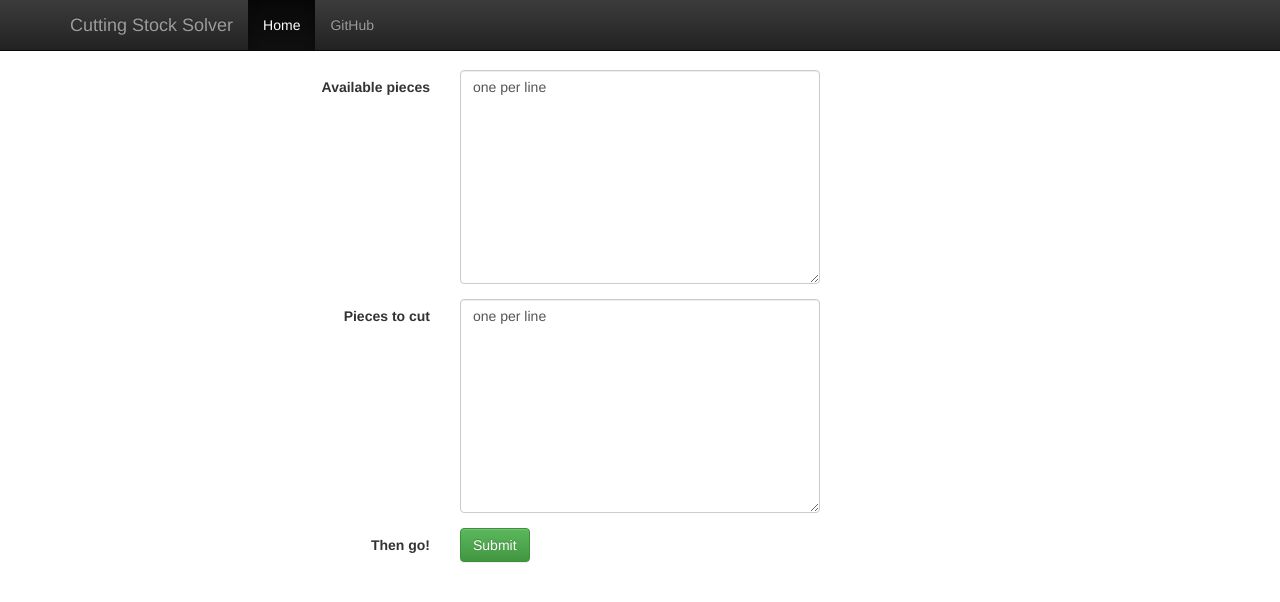
After one commit to uyabrup/php-CuttingStockProblem, a PHP site: page / in a window 1280 px wide. The commit adds this page. Shown: the top 602 px of the page. Run offline with PHP 8.4, Linux system fonts and the light colour scheme; some libraries are stand-ins or nearby versions.

Commit message:
Updated demo.

```diff
--- /dev/null
+++ b/footer.inc.php
@@ -0,0 +1,2 @@
+</body>
+</html>
--- /dev/null
+++ b/header.inc.php
@@ -0,0 +1,36 @@
+<!DOCTYPE html>
+<head>
+	<title>Cutting Stock Solver Example</title>
+    <script src="https://ajax.googleapis.com/ajax/libs/jquery/1.11.1/jquery.min.js"></script>
+	<link rel="stylesheet" href="//maxcdn.bootstrapcdn.com/bootstrap/3.2.0/css/bootstrap.min.css">
+	<link rel="stylesheet" href="//maxcdn.bootstrapcdn.com/bootstrap/3.2.0/css/bootstrap-theme.min.css">
+	<script src="//maxcdn.bootstrapcdn.com/bootstrap/3.2.0/js/bootstrap.min.js"></script>
+
+	<style>
+	body {
+	  padding-top: 70px;
+	}
+	</style>
+
+</head>
+<body>
+
+  <div class="navbar navbar-inverse navbar-fixed-top" role="navigation">
+      <div class="container">
+        <div class="navbar-header">
+          <button type="button" class="navbar-toggle" data-toggle="collapse" data-target=".navbar-collapse">
+            <span class="sr-only">Toggle navigation</span>
+            <span class="icon-bar"></span>
+            <span class="icon-bar"></span>
+            <span class="icon-bar"></span>
+          </button>
+          <a class="navbar-brand" href="#">Cutting Stock Solver</a>
+        </div>
+        <div class="collapse navbar-collapse">
+          <ul class="nav navbar-nav">
+            <li class="active"><a href="index.php">Home</a></li>
+            <li><a href="http://github.com/lovattj/php-CuttingStockProblem" target="_blank">GitHub</a></li>
+          </ul>
+        </div><!--/.nav-collapse -->
+      </div>
+    </div>
--- /dev/null
+++ b/index.php
@@ -0,0 +1,37 @@
+<?php require_once "header.inc.php"; ?>
+
+<div class="container">
+	<form method="POST" action="example.php" class="form-horizontal">
+	<fieldset>
+
+
+	<!-- Textarea -->
+	<div class="form-group">
+	  <label class="col-md-4 control-label" for="inputs">Available pieces</label>
+	  <div class="col-md-4">
+		<textarea rows='10' class="form-control" id="inputs" name="inputs">one per line</textarea>
+	  </div>
+	</div>
+
+	<!-- Textarea -->
+	<div class="form-group">
+	  <label class="col-md-4 control-label" for="outputs">Pieces to cut</label>
+	  <div class="col-md-4">
+		<textarea rows='10' class="form-control" id="outputs" name="outputs">one per line</textarea>
+	  </div>
+	</div>
+
+	<!-- Button -->
+	<div class="form-group">
+	  <label class="col-md-4 control-label" for="submit">Then go!</label>
+	  <div class="col-md-4">
+		<button type="submit" id="submit" name="submit" class="btn btn-success">Submit</button>
+	  </div>
+	</div>
+
+	</fieldset>
+	</form>
+
+
+</div>
+<?php require_once "footer.inc.php"; ?>
```
Also changed, not shown: example.php (+14 -50 lines).
